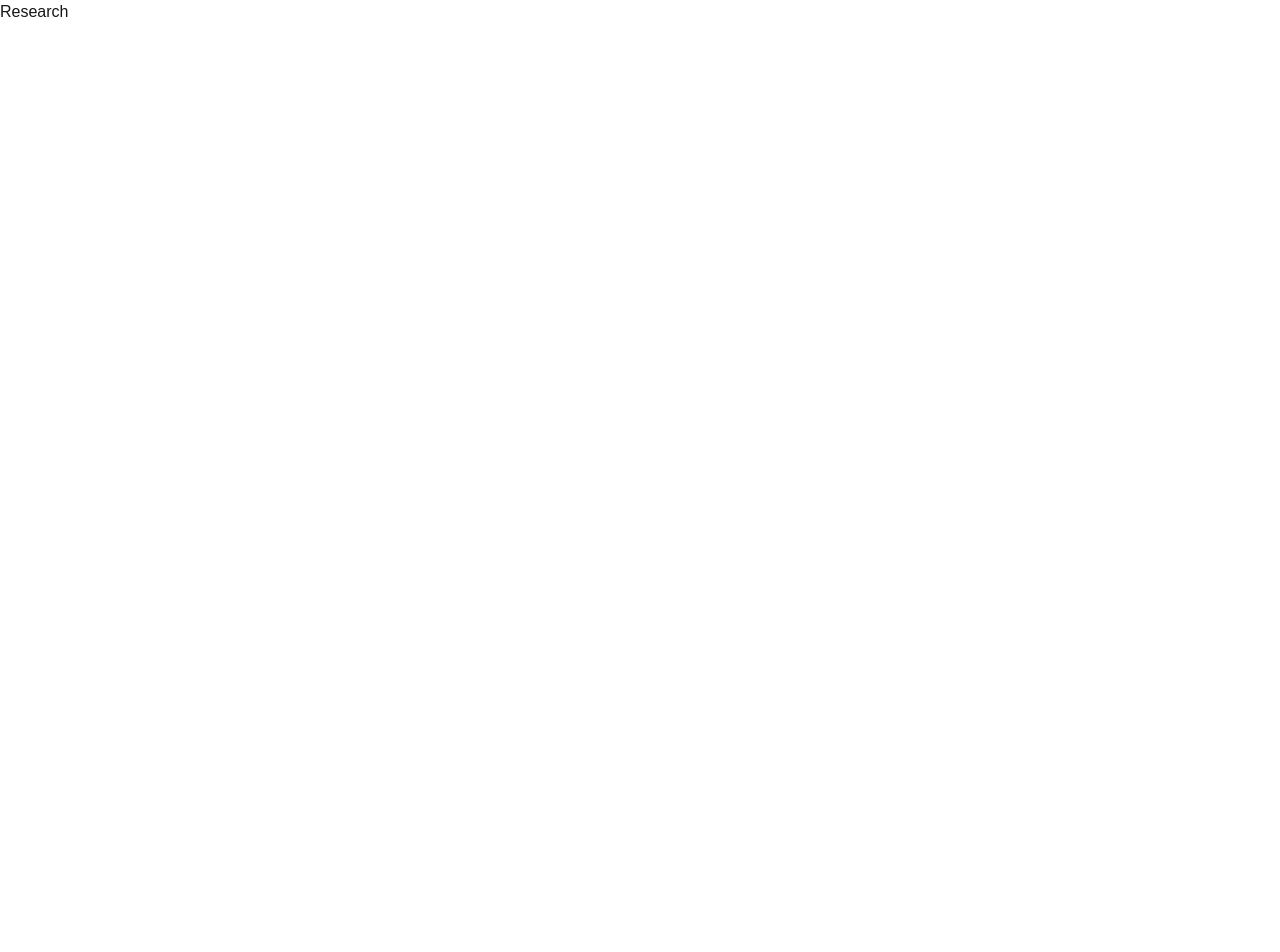
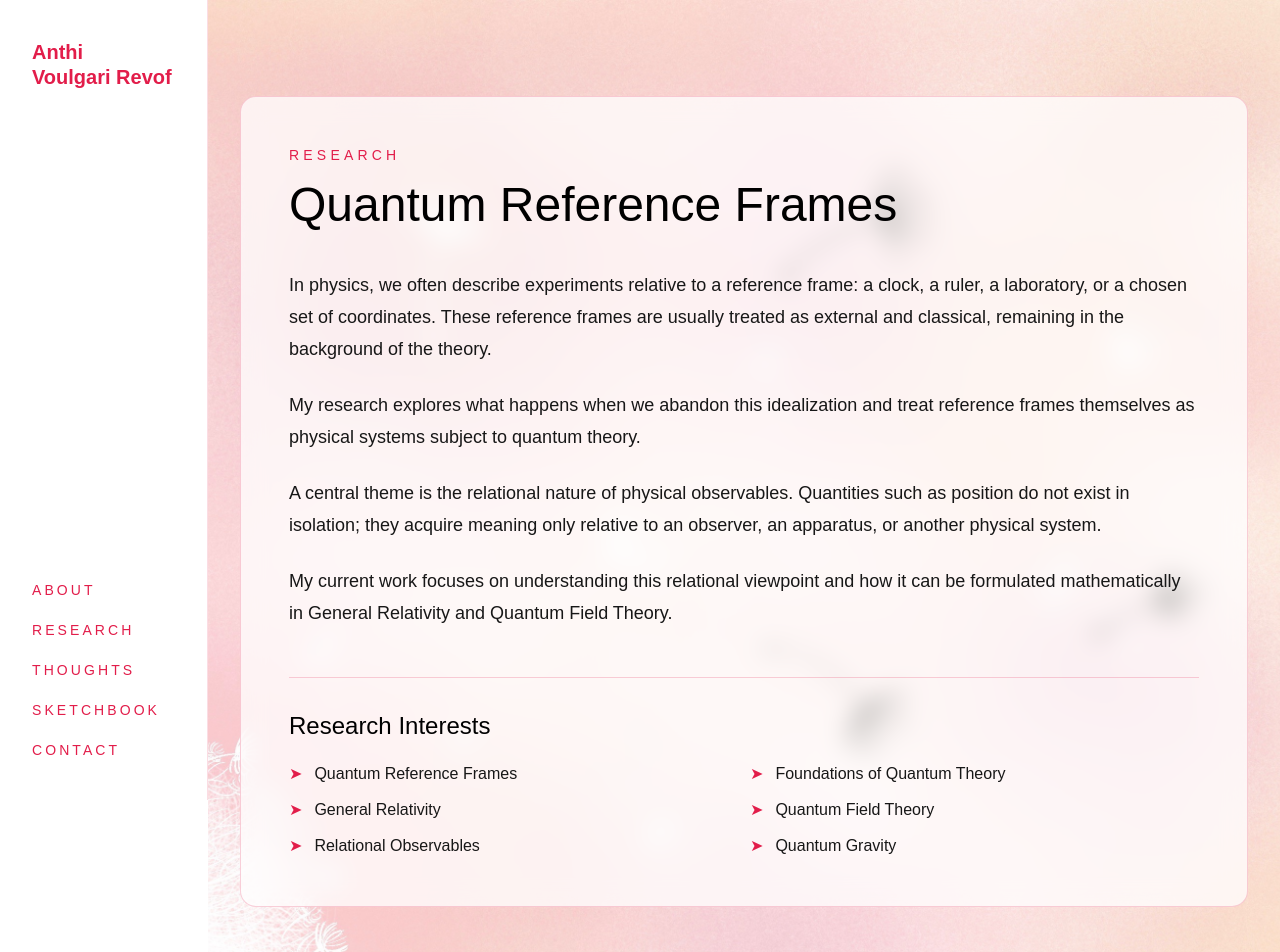
Before and after one commit to fvoulgari/anthi-physics-portfolio, a Next.js app: page /research in a window 1280 px wide. Shown: the top 952 px of the page. Before the commit the page ends 800 px from the top, so only its background shows below. Built offline with nearby package versions, Linux system fonts and the light colour scheme.

Commit message:
git commit -m "Implement research and contact sections"

```diff
--- /dev/null
+++ b/app/contact/page.js
@@ -0,0 +1,56 @@
+import Navbar from "@/components/layout/Navbar";
+import { Mail } from "lucide-react";
+
+export default function ContactPage() {
+  return (
+    <>
+      <Navbar />
+
+      <main
+        className="min-h-screen bg-cover bg-center px-8 py-24 text-black md:ml-52"
+        style={{
+          backgroundImage: "url('/images/hero/back1.jpeg')",
+        }}
+      >
+        <section className="mx-auto flex min-h-[70vh] max-w-5xl items-center justify-center">
+          <div className="w-full max-w-2xl rounded-2xl border border-[#e21d4a]/20 bg-white/75 p-12 text-center backdrop-blur-md">
+            <p className="mb-4 text-sm uppercase tracking-[0.3em] text-[#e21d4a]">
+              Contact
+            </p>
+
+            <h1 className="mb-6 text-5xl font-light text-black">
+              Say hello
+            </h1>
+
+            <p className="mx-auto mb-10 max-w-xl text-lg leading-8 text-neutral-800">
+              For research discussions, collaborations, writing, or simply to
+              get in touch.
+            </p>
+
+            <div className="flex flex-col items-center gap-6 md:flex-row md:justify-center md:gap-10">
+              <a
+                href="mailto:anthibee@gmail.com"
+                className="flex items-center gap-3 text-[#e21d4a] transition hover:opacity-70"
+              >
+                <Mail size={22} />
+                <span>anthibee@gmail.com</span>
+              </a>
+
+              <a
+                href="https://www.linkedin.com/in/anthi-voulgari-revof-1568a6252/"
+                target="_blank"
+                rel="noopener noreferrer"
+                className="flex items-center gap-3 text-[#e21d4a] transition hover:opacity-70"
+              >
+                <span className="flex h-6 w-6 items-center justify-center rounded-sm border border-[#e21d4a] text-sm font-semibold">
+                  in
+                </span>
+                <span>LinkedIn</span>
+              </a>
+            </div>
+          </div>
+        </section>
+      </main>
+    </>
+  );
+}
--- a/app/research/page.js
+++ b/app/research/page.js
@@ -1,3 +1,76 @@
+import Navbar from "@/components/layout/Navbar";
+
 export default function ResearchPage() {
-  return <h1>Research</h1>;
+  return (
+    <>
+      <Navbar />
+
+      <main
+        className="min-h-screen bg-cover bg-center px-8 py-24 text-black md:ml-52"
+        style={{
+          backgroundImage: "url('/images/hero/back1.jpeg')",
+        }}
+      >
+        <section className="mx-auto max-w-5xl rounded-2xl border border-[#e21d4a]/20 bg-white/75 p-12 backdrop-blur-md">
+          <p className="mb-4 text-sm uppercase tracking-[0.3em] text-[#e21d4a]">
+            Research
+          </p>
+
+          <h1 className="mb-10 text-5xl font-light text-black">
+            Quantum Reference Frames
+          </h1>
+
+          <div className="space-y-6 text-lg leading-8 text-neutral-900">
+            <p>
+              In physics, we often describe experiments relative to a reference
+              frame: a clock, a ruler, a laboratory, or a chosen set of
+              coordinates. These reference frames are usually treated as
+              external and classical, remaining in the background of the theory.
+            </p>
+
+            <p>
+              My research explores what happens when we abandon this
+              idealization and treat reference frames themselves as physical
+              systems subject to quantum theory.
+            </p>
+
+            <p>
+              A central theme is the relational nature of physical observables.
+              Quantities such as position do not exist in isolation; they
+              acquire meaning only relative to an observer, an apparatus, or
+              another physical system.
+            </p>
+
+            <p>
+              My current work focuses on understanding this relational viewpoint
+              and how it can be formulated mathematically in General Relativity
+              and Quantum Field Theory.
+            </p>
+          </div>
+
+          <div className="mt-12 border-t border-[#e21d4a]/20 pt-8">
+            <h2 className="mb-5 text-2xl font-light text-black">
+              Research Interests
+            </h2>
+
+            <div className="grid gap-3 md:grid-cols-2">
+              {[
+                "Quantum Reference Frames",
+                "Foundations of Quantum Theory",
+                "General Relativity",
+                "Quantum Field Theory",
+                "Relational Observables",
+                "Quantum Gravity",
+              ].map((item) => (
+                <p key={item} className="flex items-center gap-3 text-neutral-900">
+                  <span className="text-[#e21d4a]">➤</span>
+                  {item}
+                </p>
+              ))}
+            </div>
+          </div>
+        </section>
+      </main>
+    </>
+  );
 }
--- a/package.json
+++ b/package.json
@@ -9,6 +9,7 @@
     "lint": "eslint"
   },
   "dependencies": {
+    "lucide-react": "^1.21.0",
     "next": "16.2.6",
     "react": "19.2.4",
     "react-dom": "19.2.4"
```
Also changed, not shown: 1 other file (tests, documents, lock files or other folders).
